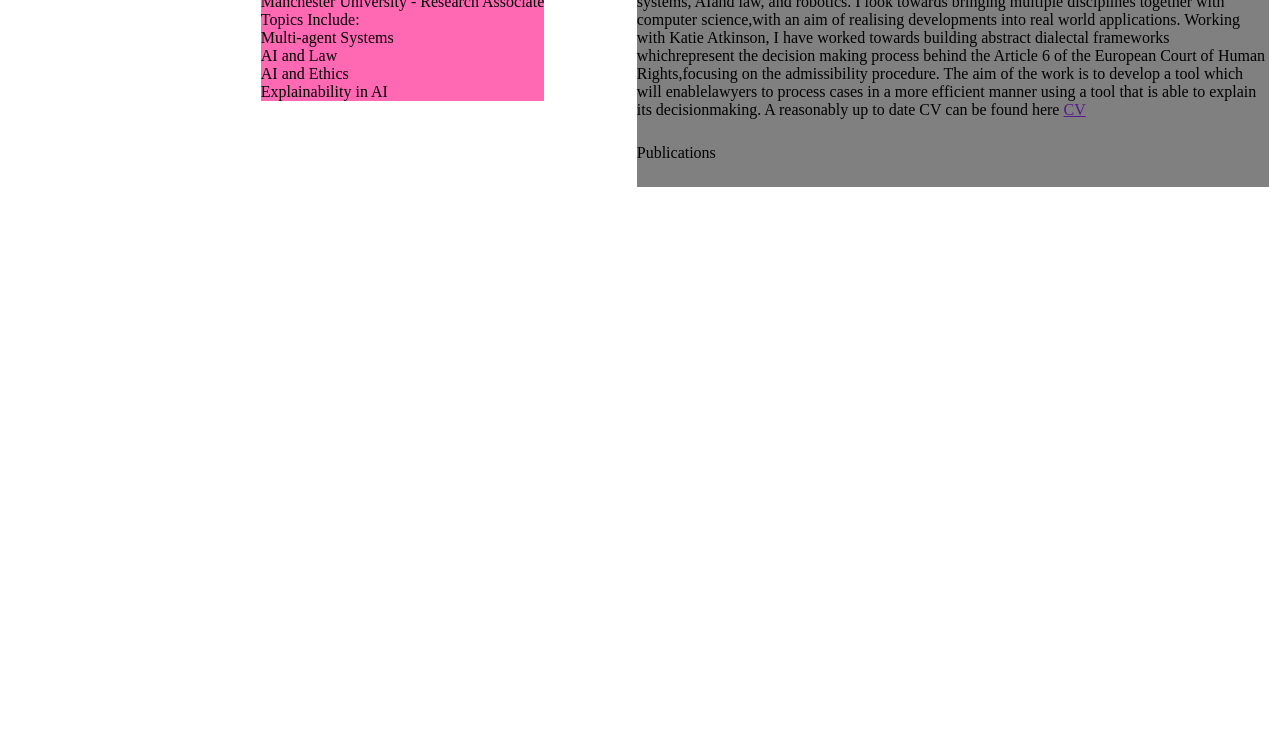
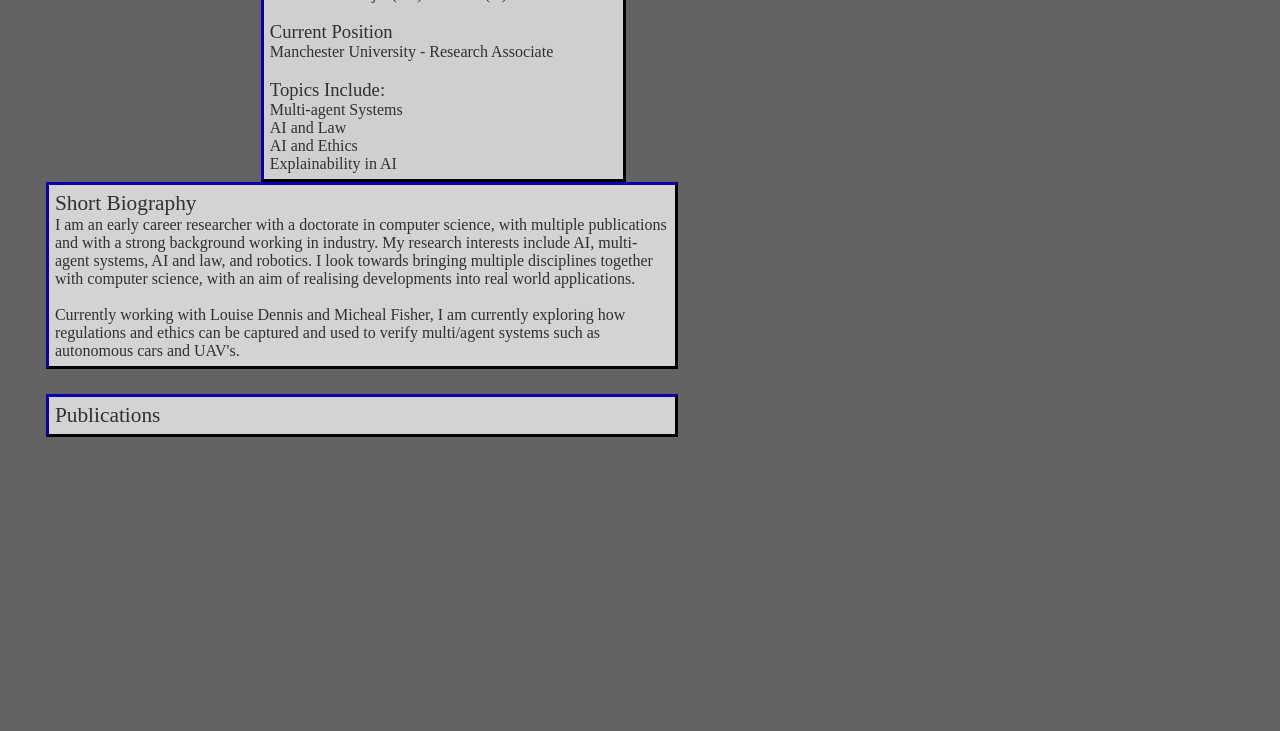
Before and after one commit to JoeCol/JoeCol.github.io, a plain HTML site: page index.html in a window 1280 px wide. Shown: the part 69-800 px from the top of the page. Drawn offline with Linux system fonts and the light colour scheme; no server answers; a script that the page names is missing.

Commit message:
Added style, updated bio

```diff
--- a/index.html
+++ b/index.html
@@ -11,11 +11,11 @@
     </head>
     <body onload="generateBib()">
         <div id="personalInfo">
-            Joe Collenette<br/>
-            PICTURE<br/>
-            Email Address:<br/>
-            Manchester University - Research Associate<br/>
-            Topics Include:<br/>
+            <span id="name">Joe Collenette</span><br/>
+            Email Address: joe(dot)collenette(at)manchester.ac.uk<br/><br/>
+            <span class="infosubtitle">Current Position</span><br/>
+            Manchester University - Research Associate<br/><br/>
+            <span class="infosubtitle">Topics Include:</span><br/>
             Multi-agent Systems<br/>
             AI and Law<br/>
             AI and Ethics<br/>
@@ -24,16 +24,17 @@
 
         <div id="content">
             <div class="section">
-                <span>Short Biography</span><br/>
-                An early career researcher with a doctorate in computer science, with multiple publications and witha strong background working in industry.  My research interests include AI, multi-agent systems, AIand law, and robotics.  I look towards bringing multiple disciplines together with computer science,with an aim of realising developments into real world applications.
-
-                Working with Katie Atkinson, I have worked towards building abstract dialectal frameworks whichrepresent the decision making process behind the Article 6 of the European Court of Human Rights,focusing on the admissibility procedure.  The aim of the work is to develop a tool which will enablelawyers to process cases in a more efficient manner using a tool that is able to explain its decisionmaking.
-                A reasonably up to date CV can be found here
-                <a href="">CV</a>
+                <span class="title">Short Biography</span><br/>
+                I am an early career researcher with a doctorate in computer science, with multiple publications and with a strong background working in industry.
+                My research interests include AI, multi-agent systems, AI and law, and robotics.
+                I look towards bringing multiple disciplines together with computer science, with an aim of realising developments into real world applications.
+                <br/><br/>
+                Currently working with Louise Dennis and Micheal Fisher, I am currently exploring how regulations and ethics can be captured and used to
+                verify multi/agent systems such as autonomous cars and UAV's.
             </div>
 
             <div id="publications" class="section">
-                <span>Publications</span><br/>
+                <span class="title">Publications</span><br/>
             </div>
         </div>
     </body>
--- a/joecol.css
+++ b/joecol.css
@@ -1,26 +1,48 @@
-div
+body
 {
-    background-color: grey;
+    font-size: 12pt;
+    color: #303030;
+    background-color: #636363;
 }
 
 #personalInfo
 {
     display: inline-block;
-    background-color: hotpink;
+    background-color: rgb(207, 207, 207);
     margin-left: 20%;
+    padding: 6px;
+    border: 3px #060055 outset;
 }
 
 .section
 {
     margin-bottom: 25px;
+    border: 3px #060055 outset;
+    background-color: lightgray;
+    padding: 6px;
+}
+
+#name
+{
+    font-size: 24pt;
 }
 
 #content
 {
-    margin-left: 7%;
+    margin-left: 3%;
     display: inline-block;
     vertical-align: top;
     width: 50%;
+}
+
+.title
+{
+    font-size: 16pt;
+}
+
+.infosubtitle
+{
+    font-size: 14pt;
 }
 
 .publication
```
